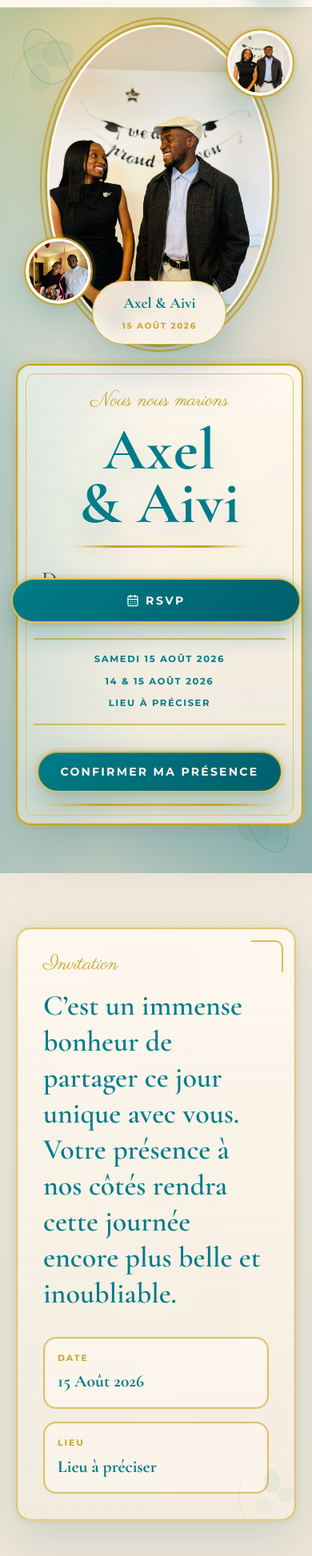
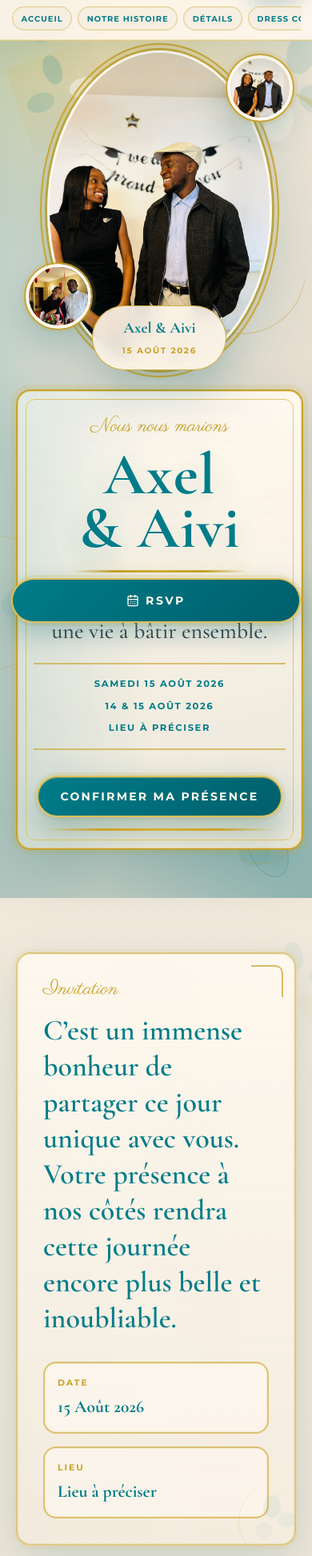
Before and after one commit to aubinaso/wedding-website, a React (Vite) app: page / in a window 390 px wide. Shown: the part 51-1997 px from the top of the page at 80% size. Built offline with nearby package versions, Linux system fonts and the light colour scheme.

Commit message:
mise à jour

```diff
--- a/src/App.jsx
+++ b/src/App.jsx
@@ -204,11 +204,12 @@ const bibleVerses = [
 
 const navItems = [
   { label: 'Accueil', href: '#hero' },
-  { label: 'Histoire', href: '#story' },
+  { label: 'Notre histoire', href: '#story' },
   { label: 'Détails', href: '#details' },
   { label: 'Dress code', href: '#dress-code' },
   { label: 'Galerie', href: '#gallery' },
   { label: 'RSVP', href: '#rsvp' },
+  { label: 'Cadeaux', href: '#gifts' },
 ];
 
 function getCountdownItems() {
@@ -359,7 +360,7 @@ function App() {
         </div>
       </section>
 
-      <section className="section-shell">
+      <section className="section-shell floral-section floral-section-invitation">
         <div className="grid items-center gap-10 lg:grid-cols-[0.95fr_1.05fr]">
           <div className="lux-card floral-card p-8 sm:p-10">
             <p className="script-label">Invitation</p>
@@ -432,7 +433,7 @@ function App() {
 
       <GoldDivider />
 
-      <section id="story">
+      <section id="story" className="floral-section floral-section-story">
         <div className="section-shell">
           <SectionHeader eyebrow="Notre histoire" title="Une histoire écrite avec douceur">
             Une histoire née dans la confiance, nourrie par la foi et portée par la joie de bâtir ensemble.
@@ -521,7 +522,7 @@ function App() {
         </div>
       </section>
 
-      <section id="dress-code" className="section-shell">
+      <section id="dress-code" className="section-shell floral-section floral-section-dress">
         <div className="grid items-center gap-10 lg:grid-cols-[1fr_0.95fr]">
           <SectionHeader eyebrow="Dress code" title="Teal, ivoire & or">
             Une palette élégante inspirée de la référence, pensée pour une ambiance douce et harmonieuse.
@@ -540,7 +541,7 @@ function App() {
         </div>
       </section>
 
-      <section id="gallery" className="soft-band">
+      <section id="gallery" className="soft-band floral-section floral-section-gallery">
         <div className="section-shell">
           <SectionHeader eyebrow="Galerie" title="Souvenirs à venir" centered>
             Quelques images de notre chemin, choisies pour raconter la tendresse, la joie et la promesse.
@@ -549,7 +550,7 @@ function App() {
         </div>
       </section>
 
-      <section id="rsvp" className="section-shell scroll-mt-10">
+      <section id="rsvp" className="section-shell floral-section floral-section-rsvp scroll-mt-10">
         <div className="rsvp-card p-8 text-center sm:p-12">
           <div className="rsvp-floral rsvp-floral-left" aria-hidden="true" />
           <div className="rsvp-floral rsvp-floral-right" aria-hidden="true" />
@@ -567,7 +568,7 @@ function App() {
         </div>
       </section>
 
-      <section className="section-shell">
+      <section id="gifts" className="section-shell floral-section floral-section-gifts">
         <SectionHeader eyebrow="Soutien" title={`Soutenir ${wedding.couple}`} centered>
           Votre soutien, sous quelque forme que ce soit, est une bénédiction pour le début de notre vie à deux.
         </SectionHeader>
@@ -599,7 +600,7 @@ function App() {
         </div>
       </section>
 
-      <footer className="footer-shell px-5 py-12 text-center">
+      <footer className="footer-shell footer-floral px-5 py-12 text-center">
         <p className="font-serif text-3xl font-semibold text-gold">{wedding.couple} — {wedding.date}</p>
         <p className="mt-3 text-sm uppercase tracking-[0.25em] text-cream/75">{wedding.weddingPeriod}</p>
         <p className="mx-auto mt-4 max-w-2xl text-sm leading-7 text-cream/80">
--- a/src/index.css
+++ b/src/index.css
@@ -15,6 +15,10 @@
 
 html {
   scroll-behavior: smooth;
+}
+
+section[id] {
+  scroll-margin-top: 5.75rem;
 }
 
 body {
@@ -53,12 +57,52 @@ body {
 }
 
 .hero-section {
+  padding-top: clamp(6.25rem, 12vh, 8rem);
   background:
     linear-gradient(90deg, rgba(0, 124, 137, 0.18), transparent 34%),
     radial-gradient(circle at top left, rgba(224, 193, 90, 0.44), transparent 24rem),
     radial-gradient(circle at 50% 0%, rgba(201, 162, 39, 0.2), transparent 18rem),
     radial-gradient(circle at bottom right, rgba(0, 124, 137, 0.34), transparent 28rem),
     linear-gradient(135deg, rgba(245, 237, 224, 0.96), rgba(217, 209, 195, 0.88));
+}
+
+.hero-section::before,
+.hero-section::after {
+  position: absolute;
+  z-index: 0;
+  pointer-events: none;
+  content: '';
+  opacity: 0.82;
+}
+
+.hero-section::before {
+  top: 4.75rem;
+  right: -3rem;
+  width: min(52vw, 21rem);
+  aspect-ratio: 1;
+  background:
+    radial-gradient(ellipse at 50% 24%, rgba(0, 124, 137, 0.2) 0 13%, transparent 14%),
+    radial-gradient(ellipse at 30% 50%, rgba(0, 124, 137, 0.15) 0 13%, transparent 14%),
+    radial-gradient(ellipse at 70% 50%, rgba(0, 124, 137, 0.16) 0 13%, transparent 14%),
+    radial-gradient(ellipse at 50% 72%, rgba(255, 249, 240, 0.65) 0 12%, transparent 13%),
+    conic-gradient(from 215deg, transparent 0 66%, rgba(212, 175, 55, 0.58) 67% 70%, transparent 71%);
+  filter: drop-shadow(0 20px 36px rgba(0, 95, 107, 0.12));
+  transform: rotate(18deg);
+}
+
+.hero-section::after {
+  left: -4.5rem;
+  bottom: 7rem;
+  width: min(44vw, 17rem);
+  aspect-ratio: 1;
+  border: 1px solid rgba(201, 162, 39, 0.5);
+  border-radius: 58% 42% 56% 44%;
+  background:
+    radial-gradient(ellipse at 48% 28%, rgba(0, 124, 137, 0.18) 0 15%, transparent 16%),
+    radial-gradient(ellipse at 30% 58%, rgba(255, 249, 240, 0.72) 0 13%, transparent 14%),
+    radial-gradient(ellipse at 67% 58%, rgba(0, 124, 137, 0.12) 0 13%, transparent 14%),
+    linear-gradient(135deg, rgba(224, 193, 90, 0.18), transparent 65%);
+  transform: rotate(-26deg);
 }
 
 .hero-card {
@@ -182,13 +226,20 @@ body {
   transform: rotate(180deg);
 }
 
+.hero-section > .mx-auto {
+  position: relative;
+  z-index: 1;
+}
+
 .section-shell {
   @apply mx-auto w-full max-w-6xl px-5 py-16 sm:px-8 lg:px-10 lg:py-24;
 }
 
 .top-nav {
-  position: sticky;
+  position: fixed;
   top: 0;
+  right: 0;
+  left: 0;
   z-index: 60;
   display: flex;
   align-items: center;
@@ -196,9 +247,11 @@ body {
   gap: 1rem;
   padding: 0.85rem clamp(1rem, 4vw, 2.5rem);
   border-bottom: 1px solid rgba(201, 162, 39, 0.5);
-  background: rgba(255, 249, 240, 0.9);
-  box-shadow: 0 12px 38px rgba(0, 95, 107, 0.11);
-  backdrop-filter: blur(14px);
+  background: rgba(255, 249, 240, 0.86);
+  box-shadow:
+    0 12px 38px rgba(0, 95, 107, 0.12),
+    inset 0 -1px 0 rgba(224, 193, 90, 0.28);
+  backdrop-filter: blur(18px);
 }
 
 .nav-brand {
@@ -264,6 +317,63 @@ body {
 
   .nav-menu-dot {
     display: none;
+  }
+}
+
+@media (min-width: 850px) and (max-width: 1100px) {
+  .nav-links {
+    gap: 0.78rem;
+  }
+
+  .nav-links a,
+  .nav-rsvp {
+    font-size: 0.66rem;
+    letter-spacing: 0.12em;
+  }
+}
+
+@media (max-width: 849px) {
+  section[id] {
+    scroll-margin-top: 7.25rem;
+  }
+
+  .top-nav {
+    flex-wrap: wrap;
+    gap: 0.45rem 0.7rem;
+  }
+
+  .nav-links {
+    order: 3;
+    display: flex;
+    width: 100%;
+    gap: 0.45rem;
+    overflow-x: auto;
+    padding: 0.15rem 0.05rem 0.05rem;
+    scrollbar-width: none;
+  }
+
+  .nav-links::-webkit-scrollbar {
+    display: none;
+  }
+
+  .nav-links a {
+    flex: 0 0 auto;
+    padding: 0.42rem 0.65rem;
+    border: 1px solid rgba(201, 162, 39, 0.46);
+    border-radius: 999px;
+    color: var(--color-teal);
+    background: rgba(245, 237, 224, 0.78);
+    box-shadow: inset 0 0 0 1px rgba(224, 193, 90, 0.12);
+    font-size: 0.62rem;
+    letter-spacing: 0.1em;
+  }
+
+  .nav-menu-dot {
+    display: none;
+  }
+
+  .nav-rsvp {
+    margin-left: auto;
   }
 }
 
@@ -673,6 +783,121 @@ body {
   border-radius: 999px;
 }
 
+.floral-section {
+  position: relative;
+  isolation: isolate;
+}
+
+.floral-section::before,
+.floral-section::after,
+.footer-floral::after {
+  position: absolute;
+  z-index: 0;
+  pointer-events: none;
+  content: '';
+}
+
+.floral-section > *,
+.footer-floral > * {
+  position: relative;
+  z-index: 1;
+}
+
+.floral-section::before {
+  width: clamp(7rem, 22vw, 13rem);
+  aspect-ratio: 1;
+  border-radius: 999px;
+  opacity: 0.5;
+  background:
+    radial-gradient(ellipse at 50% 20%, rgba(0, 124, 137, 0.17) 0 13%, transparent 14%),
+    radial-gradient(ellipse at 28% 48%, rgba(255, 249, 240, 0.62) 0 13%, transparent 14%),
+    radial-gradient(ellipse at 72% 48%, rgba(0, 124, 137, 0.13) 0 13%, transparent 14%),
+    radial-gradient(ellipse at 50% 76%, rgba(224, 193, 90, 0.22) 0 12%, transparent 13%);
+  filter: drop-shadow(0 18px 32px rgba(0, 95, 107, 0.1));
+}
+
+.floral-section::after {
+  width: clamp(5.75rem, 18vw, 10rem);
+  aspect-ratio: 1;
+  border-top: 1px solid rgba(201, 162, 39, 0.58);
+  border-left: 1px solid rgba(201, 162, 39, 0.58);
+  border-radius: 80% 0 0 0;
+  opacity: 0.72;
+}
+
+.floral-section-invitation::before {
+  top: 3rem;
+  left: max(0.8rem, calc((100vw - 72rem) / 2 - 2rem));
+  transform: rotate(-16deg);
+}
+
+.floral-section-invitation::after {
+  right: max(1rem, calc((100vw - 72rem) / 2));
+  bottom: 2.5rem;
+  transform: rotate(154deg);
+}
+
+.floral-section-story::before {
+  right: max(0.6rem, calc((100vw - 72rem) / 2 - 1rem));
+  top: 6rem;
+  opacity: 0.38;
+  transform: rotate(22deg);
+}
+
+.floral-section-story::after {
+  left: max(0.8rem, calc((100vw - 72rem) / 2));
+  bottom: 3.5rem;
+  transform: rotate(-18deg);
+}
+
+.floral-section-dress::before {
+  right: max(1rem, calc((100vw - 72rem) / 2));
+  bottom: 3rem;
+  opacity: 0.46;
+  transform: rotate(34deg);
+}
+
+.floral-section-gallery::after {
+  top: 3rem;
+  left: max(0.8rem, calc((100vw - 72rem) / 2));
+  transform: rotate(18deg);
+}
+
+.floral-section-rsvp::before {
+  top: 2.2rem;
+  left: max(1rem, calc((100vw - 72rem) / 2 - 1rem));
+  opacity: 0.42;
+  transform: rotate(-22deg);
+}
+
+.floral-section-rsvp::after {
+  right: max(1rem, calc((100vw - 72rem) / 2 - 0.5rem));
+  bottom: 2rem;
+  opacity: 0.88;
+  transform: rotate(166deg);
+}
+
+.floral-section-gifts::before {
+  top: 3rem;
+  right: max(0.8rem, calc((100vw - 72rem) / 2 - 1rem));
+  opacity: 0.38;
+  transform: rotate(14deg);
+}
+
+.footer-floral::after {
+  right: -2.25rem;
+  bottom: -2.5rem;
+  width: min(54vw, 16rem);
+  aspect-ratio: 1;
+  opacity: 0.42;
+  background:
+    radial-gradient(ellipse at 50% 20%, rgba(255, 249, 240, 0.42) 0 12%, transparent 13%),
+    radial-gradient(ellipse at 28% 48%, rgba(224, 193, 90, 0.24) 0 12%, transparent 13%),
+    radial-gradient(ellipse at 72% 48%, rgba(255, 249, 240, 0.24) 0 12%, transparent 13%),
+    conic-gradient(from 215deg, transparent 0 60%, rgba(224, 193, 90, 0.42) 61% 65%, transparent 66%);
+  transform: rotate(-18deg);
+}
+
 .hero-oval,
 .image-placeholder {
   position: relative;
@@ -707,6 +932,42 @@ body {
   width: min(88vw, 32rem);
   min-height: min(92vw, 34rem);
   place-items: center;
+}
+
+.hero-photo-cluster::before,
+.hero-photo-cluster::after {
+  position: absolute;
+  z-index: 1;
+  pointer-events: none;
+  content: '';
+}
+
+.hero-photo-cluster::before {
+  top: 0.2rem;
+  left: 1.3rem;
+  width: min(34vw, 10.5rem);
+  aspect-ratio: 1;
+  opacity: 0.86;
+  background:
+    radial-gradient(ellipse at 50% 18%, rgba(0, 124, 137, 0.24) 0 14%, transparent 15%),
+    radial-gradient(ellipse at 25% 48%, rgba(0, 124, 137, 0.18) 0 14%, transparent 15%),
+    radial-gradient(ellipse at 75% 48%, rgba(255, 249, 240, 0.72) 0 14%, transparent 15%),
+    radial-gradient(ellipse at 50% 76%, rgba(224, 193, 90, 0.24) 0 13%, transparent 14%),
+    linear-gradient(135deg, rgba(212, 175, 55, 0.16), transparent 70%);
+  filter: drop-shadow(0 18px 28px rgba(0, 95, 107, 0.14));
+  transform: rotate(-20deg);
+}
+
+.hero-photo-cluster::after {
+  right: 0.25rem;
+  bottom: 4rem;
+  width: min(29vw, 8.5rem);
+  aspect-ratio: 1;
+  border-right: 1px solid rgba(201, 162, 39, 0.68);
+  border-bottom: 1px solid rgba(201, 162, 39, 0.68);
+  border-radius: 0 0 85% 0;
+  opacity: 0.84;
+  transform: rotate(18deg);
 }
 
 .hero-oval-main {
@@ -1030,6 +1291,31 @@ body {
     opacity: 0.38;
   }
 
+  .floral-section::before {
+    width: 7.25rem;
+    opacity: 0.3;
+  }
+
+  .floral-section::after {
+    width: 5.75rem;
+    opacity: 0.42;
+  }
+
+  .floral-section-invitation::before,
+  .floral-section-story::before,
+  .floral-section-dress::before,
+  .floral-section-gifts::before {
+    right: -2.8rem;
+    left: auto;
+  }
+
+  .floral-section-gallery::after,
+  .floral-section-rsvp::after,
+  .floral-section-story::after {
+    right: auto;
+    left: -2.4rem;
+  }
+
   .top-nav {
     padding: 0.65rem 0.9rem;
   }
@@ -1045,8 +1331,22 @@ body {
 
   .hero-section {
     min-height: auto;
-    padding-top: 1.35rem;
+    padding-top: 7.1rem;
     padding-bottom: 3.75rem;
+  }
+
+  .hero-section::before {
+    top: 4.25rem;
+    right: -4.25rem;
+    width: 12rem;
+    opacity: 0.58;
+  }
+
+  .hero-section::after {
+    left: -5.5rem;
+    bottom: 18rem;
+    width: 10rem;
+    opacity: 0.46;
   }
 
   .hero-section .mx-auto.grid {
@@ -1094,6 +1394,20 @@ body {
     min-height: 23.5rem;
     order: 1;
     width: min(92vw, 25rem);
+  }
+
+  .hero-photo-cluster::before {
+    top: 0.15rem;
+    left: 0.1rem;
+    width: 7rem;
+    opacity: 0.72;
+  }
+
+  .hero-photo-cluster::after {
+    right: 0.55rem;
+    bottom: 2.3rem;
+    width: 5.75rem;
+    opacity: 0.68;
   }
 
   .hero-oval {
```
